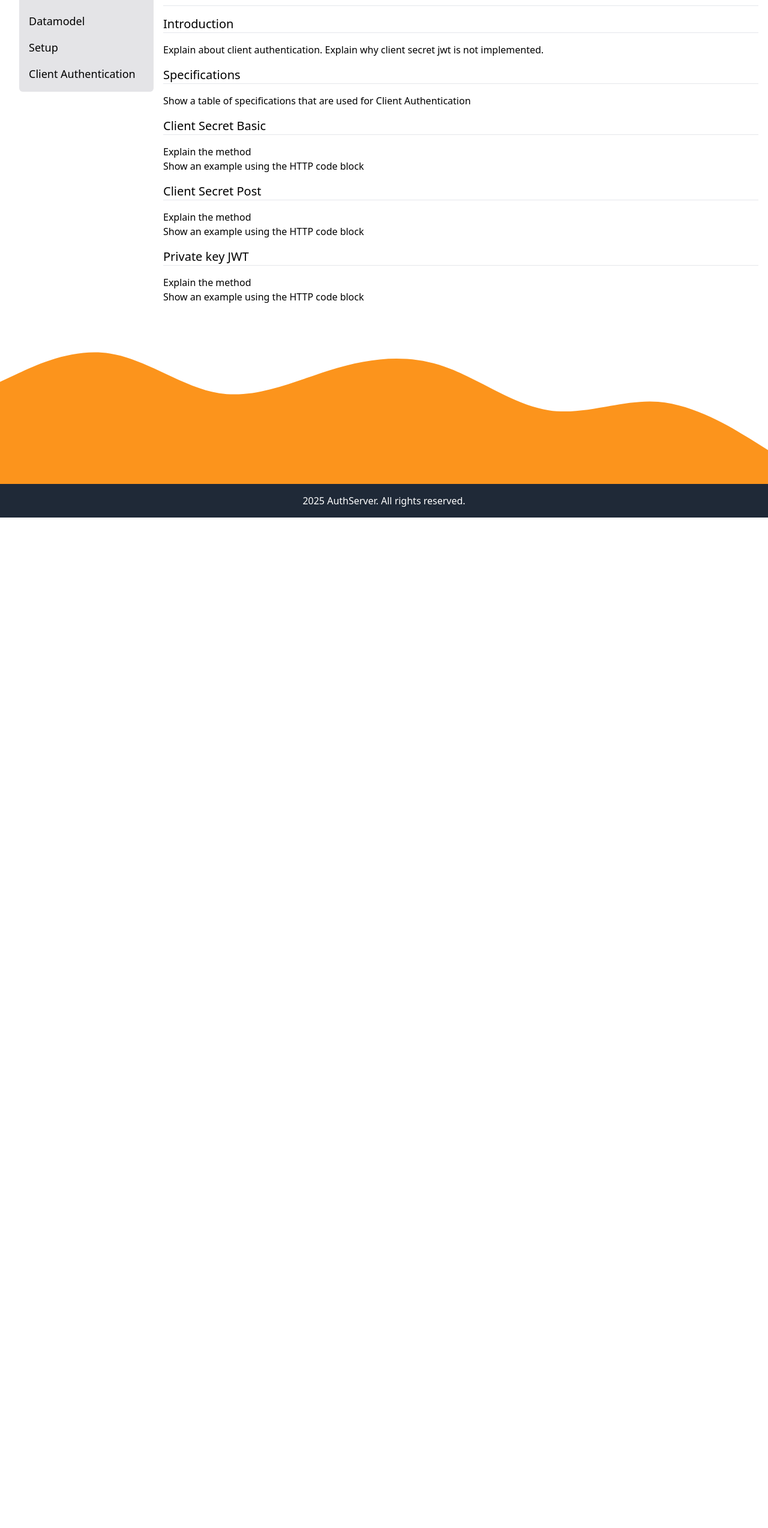
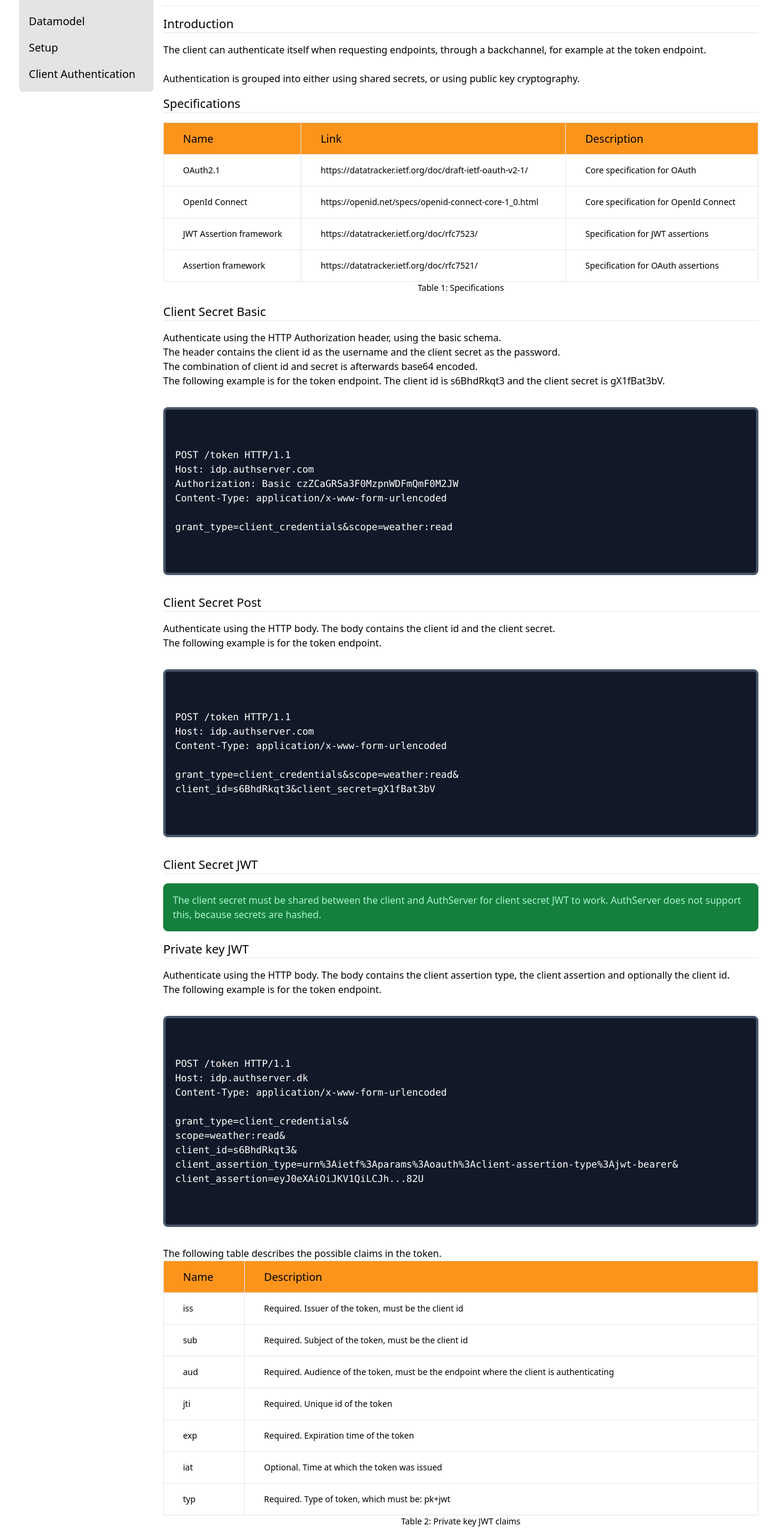
Before and after one commit to jokk-itu/authserver-framework, a SvelteKit app in the folder doc/: page /developer/client-authentication in a window 1280 px wide. Shown: the part 139-2687 px from the top of the page at 60% size. Before the commit the page ends 1002 px from the top, so only its background shows below. Built offline with nearby package versions, Linux system fonts and the light colour scheme.

Commit message:
update: write sections in client authentication page

```diff
--- a/doc/src/routes/developer/client-authentication/+page.svelte
+++ b/doc/src/routes/developer/client-authentication/+page.svelte
@@ -1,27 +1,99 @@
 <script>
+    import CodeBlock from "../../../components/CodeBlock.svelte";
+    import InformationBanner from "../../../components/InformationBanner.svelte";
     import PageTitle from "../../../components/PageTitle.svelte";
     import Section from "../../../components/Section.svelte";
+    import Table from "../../../components/Table.svelte";
+
+    let specificationHeaders = ["Name", "Link", "Description"];
+    let specificationRows = [
+        ["OAuth2.1", "https://datatracker.ietf.org/doc/draft-ietf-oauth-v2-1/", "Core specification for OAuth"],
+        ["OpenId Connect", "https://openid.net/specs/openid-connect-core-1_0.html", "Core specification for OpenId Connect"],
+        ["JWT Assertion framework", "https://datatracker.ietf.org/doc/rfc7523/", "Specification for JWT assertions"],
+        ["Assertion framework", "https://datatracker.ietf.org/doc/rfc7521/", "Specification for OAuth assertions"]
+    ];
+
+    let privateKeyClaimHeaders = ["Name", "Description"];
+    let privateKeyClaimRows = [
+        ["iss", "Required. Issuer of the token, must be the client id"],
+        ["sub", "Required. Subject of the token, must be the client id"],
+        ["aud", "Required. Audience of the token, must be the endpoint where the client is authenticating"],
+        ["jti", "Required. Unique id of the token"],
+        ["exp", "Required. Expiration time of the token"],
+        ["iat", "Optional. Time at which the token was issued"],
+        ["typ", "Required. Type of token, which must be: pk+jwt"]
+    ];
 </script>
 
 <PageTitle title="Client Authentication" />
 <Section title="Introduction">
     <p>
-        Explain about client authentication.
-        Explain why client secret jwt is not implemented.
+        The client can authenticate itself when requesting endpoints, through a
+        backchannel, for example at the token endpoint.
+    </p>
+    <br />
+    <p>
+        Authentication is grouped into either using shared secrets, or using
+        public key cryptography.
     </p>
 </Section>
 <Section title="Specifications">
-    <p>Show a table of specifications that are used for Client Authentication</p>
+    <Table title="Specifications" tableNumber={1} headers={specificationHeaders} rows={specificationRows} />
 </Section>
 <Section title="Client Secret Basic">
-    <p>Explain the method</p>
-    <p>Show an example using the HTTP code block</p>
+    <p>Authenticate using the HTTP Authorization header, using the basic schema.</p>
+    <p>The header contains the client id as the username and the client secret as the password.</p>
+    <p>The combination of client id and secret is afterwards base64 encoded.</p>
+    <p>The following example is for the token endpoint. The client id is s6BhdRkqt3 and the client secret is gX1fBat3bV.</p>
+    <CodeBlock>
+        {`
+POST /token HTTP/1.1
+Host: idp.authserver.com
+Authorization: Basic czZCaGRSa3F0MzpnWDFmQmF0M2JW
+Content-Type: application/x-www-form-urlencoded
+
+grant_type=client_credentials&scope=weather:read
+        `}
+    </CodeBlock>
 </Section>
 <Section title="Client Secret Post">
-    <p>Explain the method</p>
-    <p>Show an example using the HTTP code block</p>
+    <p>Authenticate using the HTTP body. The body contains the client id and the client secret.</p>
+    <p>The following example is for the token endpoint.</p>
+    <CodeBlock>
+        {`
+POST /token HTTP/1.1
+Host: idp.authserver.com
+Content-Type: application/x-www-form-urlencoded
+
+grant_type=client_credentials&scope=weather:read&
+client_id=s6BhdRkqt3&client_secret=gX1fBat3bV
+        `}
+    </CodeBlock>
+</Section>
+<Section title="Client Secret JWT">
+    <InformationBanner>
+        <p>
+            The client secret must be shared between the client and AuthServer for client secret JWT to work.
+            AuthServer does not support this, because secrets are hashed.
+        </p>
+    </InformationBanner>
 </Section>
 <Section title="Private key JWT">
-    <p>Explain the method</p>
-    <p>Show an example using the HTTP code block</p>
+    <p>Authenticate using the HTTP body. The body contains the client assertion type, the client assertion and optionally the client id.</p>
+    <p>The following example is for the token endpoint.</p>
+    <CodeBlock>
+        {`
+POST /token HTTP/1.1
+Host: idp.authserver.dk
+Content-Type: application/x-www-form-urlencoded
+
+grant_type=client_credentials&
+scope=weather:read&
+client_id=s6BhdRkqt3&
+client_assertion_type=urn%3Aietf%3Aparams%3Aoauth%3Aclient-assertion-type%3Ajwt-bearer&
+client_assertion=eyJ0eXAiOiJKV1QiLCJh...82U
+        `}
+    </CodeBlock>
+    <p>The following table describes the possible claims in the token.</p>
+    <Table title="Private key JWT claims" tableNumber={2} headers={privateKeyClaimHeaders} rows={privateKeyClaimRows} />
 </Section>
```
